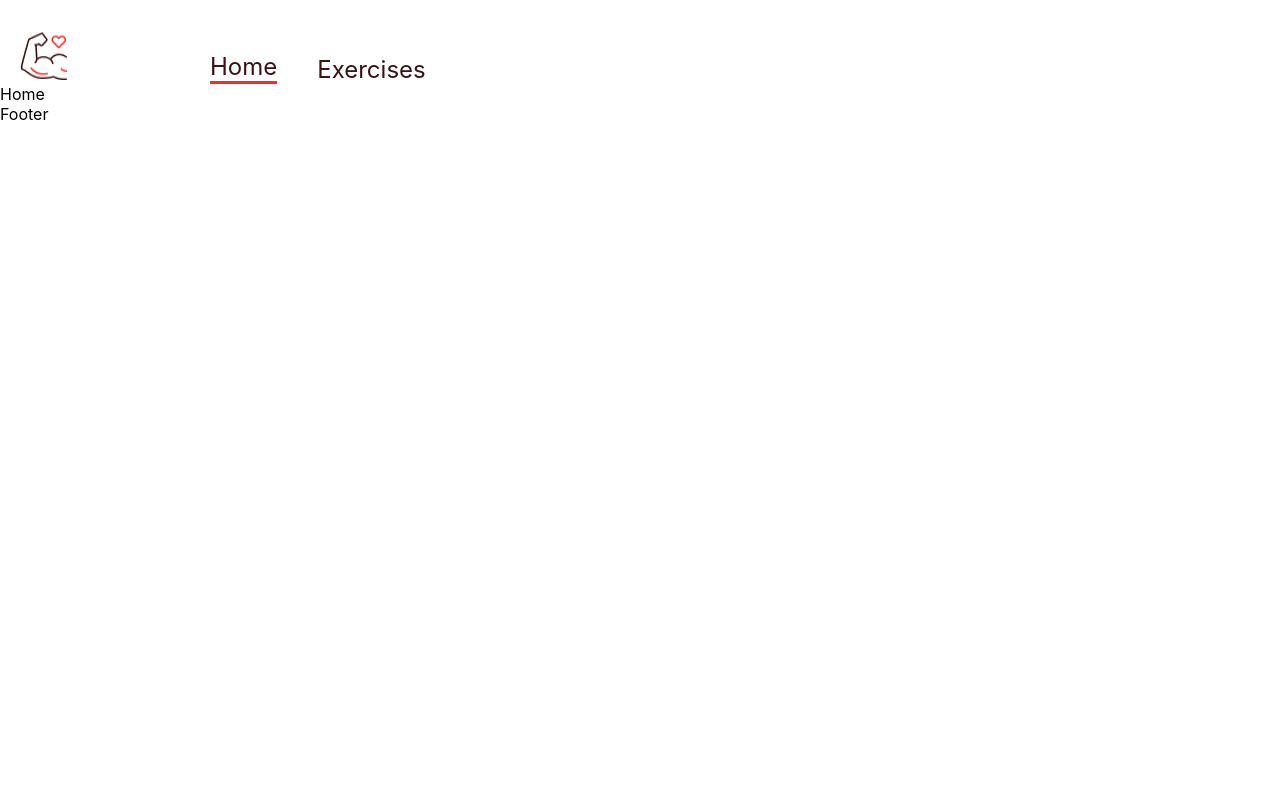
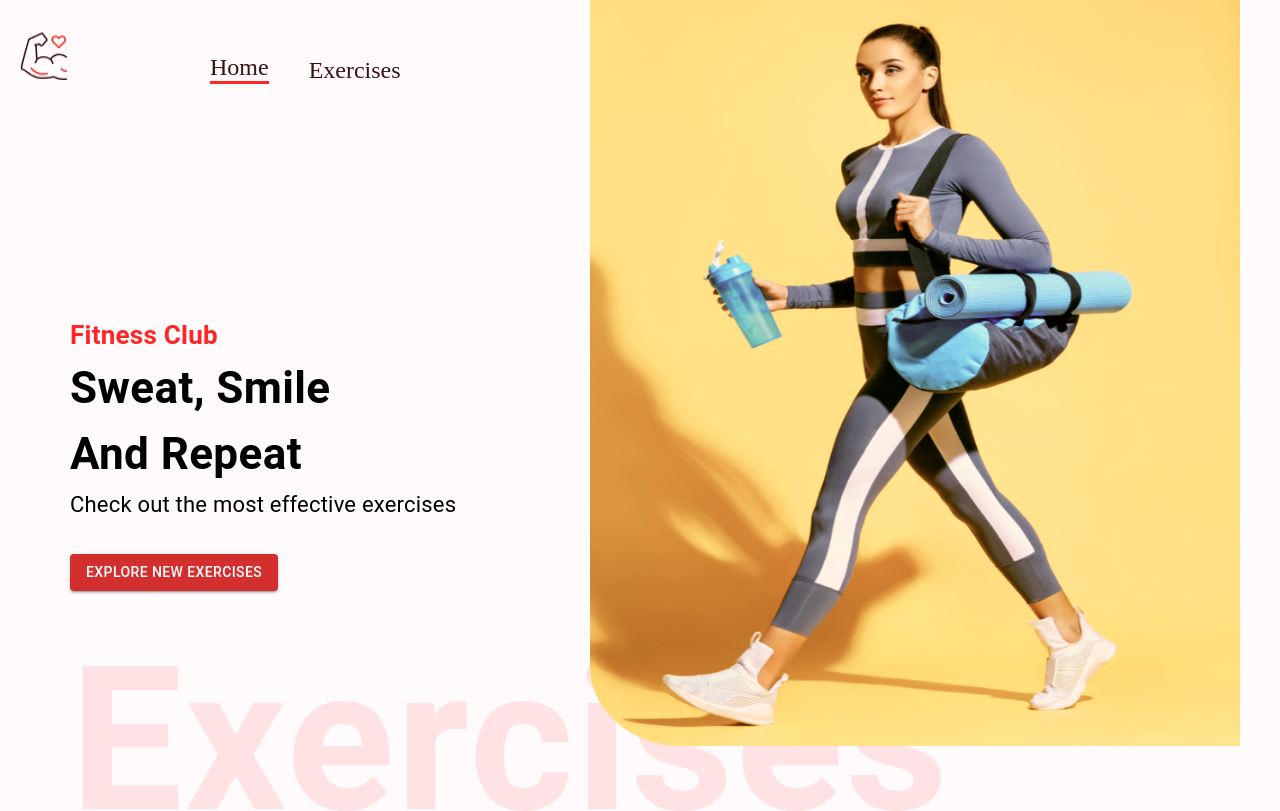
Before and after one commit to karthik-Prathipati/gym-app, a React (Create React App) app: page / in a window 1280 px wide. Shown: the top 811 px of the page. Built offline with nearby package versions, Linux system fonts and the light colour scheme; the HTML template or start-up script is replaced by a standard one.

Commit message:
created the home page next up Exercises

```diff
--- a/src/App.css
+++ b/src/App.css
@@ -1,38 +1,144 @@
-.App {
-  text-align: center;
+body {
+  font-family: 'Josefin Sans';
+  background-color: #FFFAFB;
 }
 
-.App-logo {
-  height: 40vmin;
-  pointer-events: none;
+* {
+  padding: 0px;
+  margin: 0px;
+  box-sizing: border-box;
+
 }
 
-@media (prefers-reduced-motion: no-preference) {
-  .App-logo {
-    animation: App-logo-spin infinite 20s linear;
+::-webkit-scrollbar {
+  width: 0px;
+}
+
+.right-arrow,
+.left-arrow {
+  cursor: pointer;
+  background: transparent;
+  outline: none;
+  border: none;
+  display: flex;
+  justify-content: center;
+  align-items: center;
+  color: #FF2625;
+  font-size: 25px;
+  border-radius: 4px;
+  position: absolute;
+  bottom: -20px;
+  right: 80px;
+  transform: scale(1, 1);
+  transition: 0.3s all ease-in-out;
+}
+
+.right-arrow {
+  right: 140px;
+}
+
+.right-arrow:hover,
+.left-arrow:hover {
+  transform: scale(1.3, 1.3);
+}
+
+.react-horizontal-scrolling-menu--wrapper {
+  width: 100%;
+  display: flex;
+  flex-wrap: wrap;
+}
+
+.detail-image {
+  width: 729px;
+  height: 742px;
+}
+
+.hero-banner-img {
+  position: absolute;
+  right: 40px;
+  top: 0px;
+  width: 650px;
+  height: 750px;
+  margin-top: -300px;
+
+}
+
+.exercise-card {
+  width: 400px;
+  height: 445px;
+  background: #fff;
+  border-top: 4px solid #FF2625;
+  border-bottom-left-radius: 20px;
+  text-decoration: none;
+  display: flex;
+  justify-content: space-between;
+  flex-direction: column;
+  padding-bottom: 10px;
+  transform: scale(1, 1);
+  transition: 0.3s all ease-in-out;
+}
+
+.exercise-card img {
+  height: 326px;
+}
+
+.bodyPart-card {
+  transform: scale(1, 1);
+  transition: 0.3s all ease-in-out;
+}
+
+.exercise-card:hover,
+.bodyPart-card:hover {
+  transform: scale(1.1, 1.1);
+}
+
+.search-btn:hover {
+  color: #FF2625 !important;
+  border: 1px solid #FF2625 !important;
+}
+
+.exercise-video {
+  display: flex;
+  flex-direction: column;
+  gap: 24px;
+  width: 387px;
+  height: 381px;
+  text-decoration: none;
+}
+
+@media screen and (max-width:1200px) {
+  .detail-image {
+    width: 300px;
+    height: 300px;
+  }
+
+
+  .react-horizontal-scrolling-menu--scroll-container {
+    width: 500px;
+  }
+
+  .left-arrow,
+  .right-arrow {
+    position: static !important;
+  }
+
+  .hero-banner-img {
+    display: none;
+  }
+
+  .exercise-card {
+    width: 320px;
+  }
+
+  .exercise-video {
+    width: 320px;
+    height: 300px;
+  }
+
+}
+
+@media screen and (max-width:400px) {
+  .exercise-card {
+    width: 280px;
   }
 }
-
-.App-header {
-  background-color: #282c34;
-  min-height: 100vh;
-  display: flex;
-  flex-direction: column;
-  align-items: center;
-  justify-content: center;
-  font-size: calc(10px + 2vmin);
-  color: white;
-}
-
-.App-link {
-  color: #61dafb;
-}
-
-@keyframes App-logo-spin {
-  from {
-    transform: rotate(0deg);
-  }
-  to {
-    transform: rotate(360deg);
-  }
-}
--- a/src/components/HeroBanner.js
+++ b/src/components/HeroBanner.js
@@ -1,8 +1,56 @@
 import React from 'react'
+import { Typography, Box, Stack, Button } from '@mui/material'
+import HeroBannerImage from '../assets/images/banner.png'
 
 const HeroBanner = () => {
   return (
-    <div>HeroBanner</div>
+    <Box
+      sx={{
+        mt: { lg: '212px', xs: '70px' },
+        ml: { sm: '50px' }
+      }}
+      position='relative'
+      p='20px'
+    >
+      <Typography
+        fontWeight={600}
+        color='#FF2625'
+        fontSize='26px'
+      >
+        Fitness Club
+      </Typography>
+      <Typography
+        fontWeight={700}
+        sx={{ fontSize: { lg: '44px', xs: '40px' } }}
+      >
+        Sweat, Smile <br /> And Repeat
+      </Typography>
+      <Typography
+        fontSize='22px'
+        lineHeight='35px'
+        mb={4}
+      >
+        Check out the most effective exercises
+      </Typography>
+      <Button variant='contained'
+        color='error' href='#exercises'
+        mb={4}
+      >Explore new Exercises</Button>
+      <Typography
+        fontWeight={700}
+        fontSize='200px'
+        color='#ff2625'
+        sx={{
+          display: { lg: 'block', xs: 'none' },
+          opacity: 0.1
+        }}
+      >
+        Exercises
+      </Typography>
+      <img src={HeroBannerImage} alt='banner'
+        className="hero-banner-img"
+      />
+    </Box>
   )
 }
 
--- a/src/components/SearchExercises.js
+++ b/src/components/SearchExercises.js
@@ -1,4 +1,6 @@
-import React from 'react'
+import React,{useEffect,useState} from 'react'
+import { Box,Typography,TextField,Button,Stack } from '@mui/material'
+
 
 const SearchExercises = () => {
   return (
--- a/src/pages/Home.js
+++ b/src/pages/Home.js
@@ -1,8 +1,16 @@
+import { Box } from '@mui/material'
 import React from 'react'
+import SearchExercises from '../components/SearchExercises'
+import Exercises from '../components/Exercises';
+import HeroBanner from '../components/HeroBanner';
 
 const Home = () => {
   return (
-    <div>Home</div>
+    <Box>
+      <HeroBanner />
+      <SearchExercises />
+      <Exercises />
+    </Box>
   )
 }
 
```
